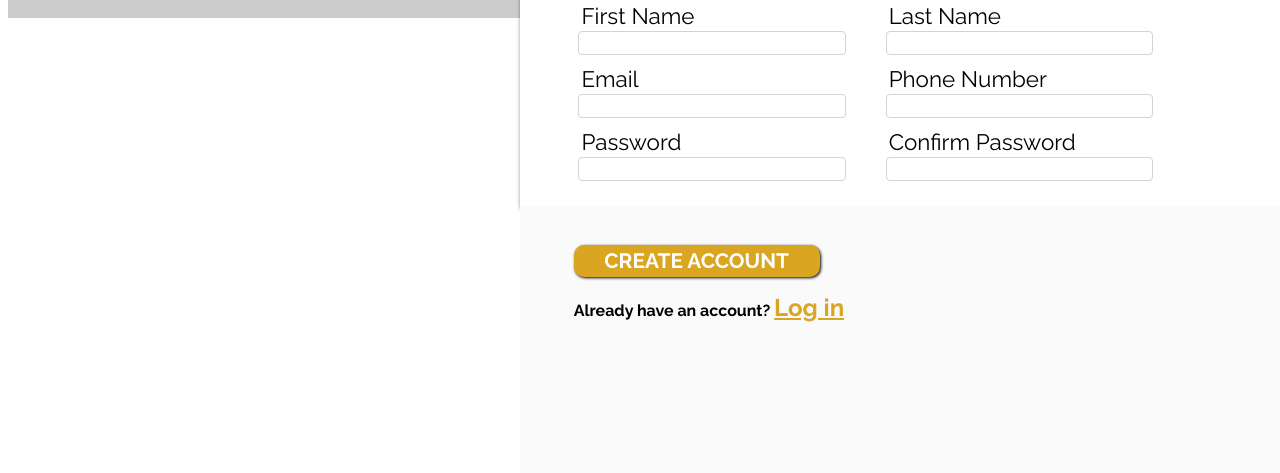
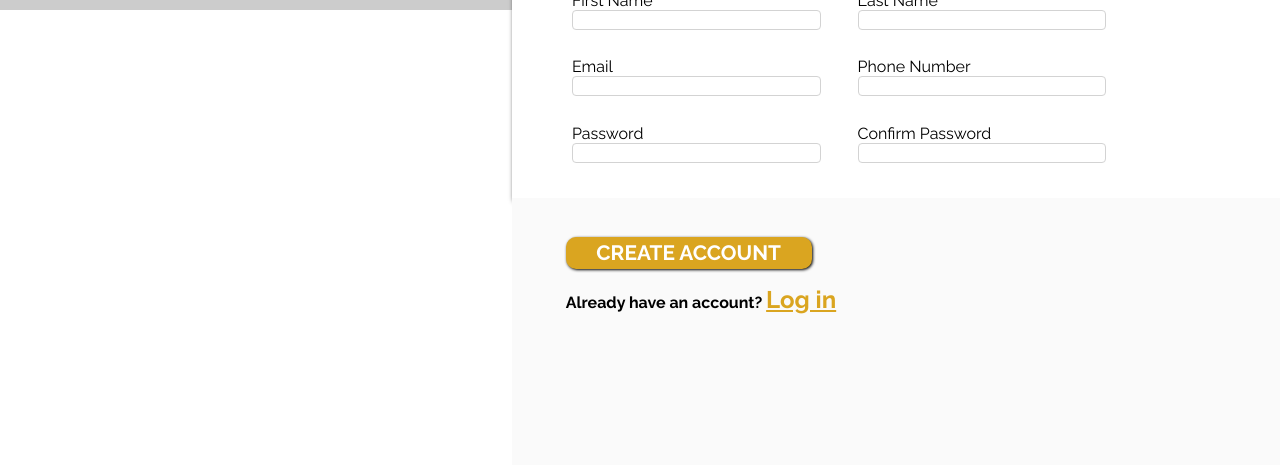
Before and after one commit to paulelden/sign-up-form, a plain HTML site: page index.html in a window 1280 px wide. Shown: the part 335-808 px from the top of the page. Drawn offline with Linux system fonts and the light colour scheme.

Commit message:
Changed the structure of the form to make tabbing more intuitive

```diff
--- a/index.css
+++ b/index.css
@@ -11,23 +11,24 @@
 html,body {
     width: 100%;
     height: 100%;
+    margin: 0;
 }
 
 body {
     display: flex;
-font-family: 'Raleway', sans-serif;
+    font-family: 'Raleway', sans-serif;
 }
 
 p {
-    font-size: 2rem;
-font-family: 'Raleway', sans-serif;
+    font-size: 1.6rem;
+    font-family: 'Raleway', sans-serif;
     font-weight: bold;
 }
 
 a {
     color: goldenrod;
     font-size: 1.5rem;
-font-family: 'Raleway', sans-serif;
+    font-family: 'Raleway', sans-serif;
 }
 
 button {
@@ -36,26 +37,35 @@ button {
     border-radius: 10px;
     border: none;
     box-shadow: 1px 1px 3px black;
-font-family: 'Raleway', sans-serif;
+    font-family: 'Raleway', sans-serif;
+}
+
+button:hover {
+    opacity: 80%;
 }
 
 label {
     width: 85%;
-    font-size: 1.4rem;
+    font-size: 1rem;
 }
 
 /* classes */
 
+.inputContainer {
+    display: flex;
+    flex-direction: column;
+    width: 100%;
+    height: 33.33;
+}
+
 .userInput {
-    height: 10%;
     width: 85%;
     border-radius: 4px;
     border-width: 1px;
     border-color: lightgray;
     border-style: solid;
-font-family: 'Raleway', sans-serif;
+    font-family: 'Raleway', sans-serif;
     outline: 0;
-    margin-top: -3%;
 }
 
 .userInput:focus {
@@ -123,30 +133,20 @@ font-family: 'Raleway', sans-serif;
 
 #userInfoPane {
     display: flex;
+    flex-direction: column;
     align-items: center;
-    justify-content: space-between;
     height: 75%;
     width: 80%;
     margin: 0;
     margin-left: 5%;
 }
 
-#leftInputs {
+#topInputs,#middleInputs,#bottomInputs {
     display: flex;
-    flex-direction: column;
     align-items: center;
     justify-content: space-evenly;
-    height: 100%;
-    width: 50%;
-}
-
-#rightInputs {
-    display: flex;
-    flex-direction: column;
-    align-items: center;
-    justify-content: space-evenly;
-    height: 100%;
-    width: 50%;
+    height: 33.33%;
+    width: 93%;
 }
 
 #botDiv {
@@ -156,6 +156,10 @@ font-family: 'Raleway', sans-serif;
     justify-content: top;
     height: 33.33%;
     background-color: rgb(250, 250, 250);
+}
+
+#firstName,#lastName,#email,#phoneNumber,#password,#confirmPassword {
+    margin-right: 20%;
 }
 
 #createAccount {
--- a/index.html
+++ b/index.html
@@ -24,25 +24,37 @@
         <div id="midDiv">
             <p id="midText">Let's do this!</p>
             <div id="userInfoPane">
-                <form id="leftInputs" action="" method="post">
+                <form id="topInputs" action="" method="post">
+                    <div class="inputContainer">
                         <label for="firstName">First Name</label>
                         <input type="text" name="firstName" class="userInput" id="firstName">
+                    </div>
 
+                    <div class="inputContainer">
+                        <label for="lastName">Last Name</label>
+                        <input type="text" name="lastName" class="userInput" id="lastName">
+                    </div>
+                </form>
+                <form id="middleInputs">
+                    <div class="inputContainer">
                         <label for="email">Email</label>
                         <input type="email" name="email" class="userInput" id="email">
+                    </div>
 
+                    <div class="inputContainer">
+                        <label for="phoneNumber">Phone Number</label>
+                    <input type="text" name="phoneNumber" class="userInput" id="phoneNumber">
+                    </div>
+                </form>
+                <form id="bottomInputs" action="" method="post">
+                    <div class="inputContainer">
                         <label for="password">Password</label>
                         <input type="text" name="password" class="userInput" id="password">
-                </form>
-                <form id="rightInputs">
-                    <label for="lastName">Last Name</label>
-                    <input type="text" name="lastName" class="userInput" id="lastName">
-
-                    <label for="phoneNumber">Phone Number</label>
-                    <input type="text" name="phoneNumber" class="userInput" id="phoneNumber">
-
+                    </div>
+                    <div class="inputContainer">
                         <label for="confirmPassword">Confirm Password</label>
                         <input type="text" name="confirmPassword" class="userInput" id="confirmPassword">
+                    </div>
                 </form>
             </div>
         </div>
```
Lines whose indentation alone changed are shown as unchanged.
